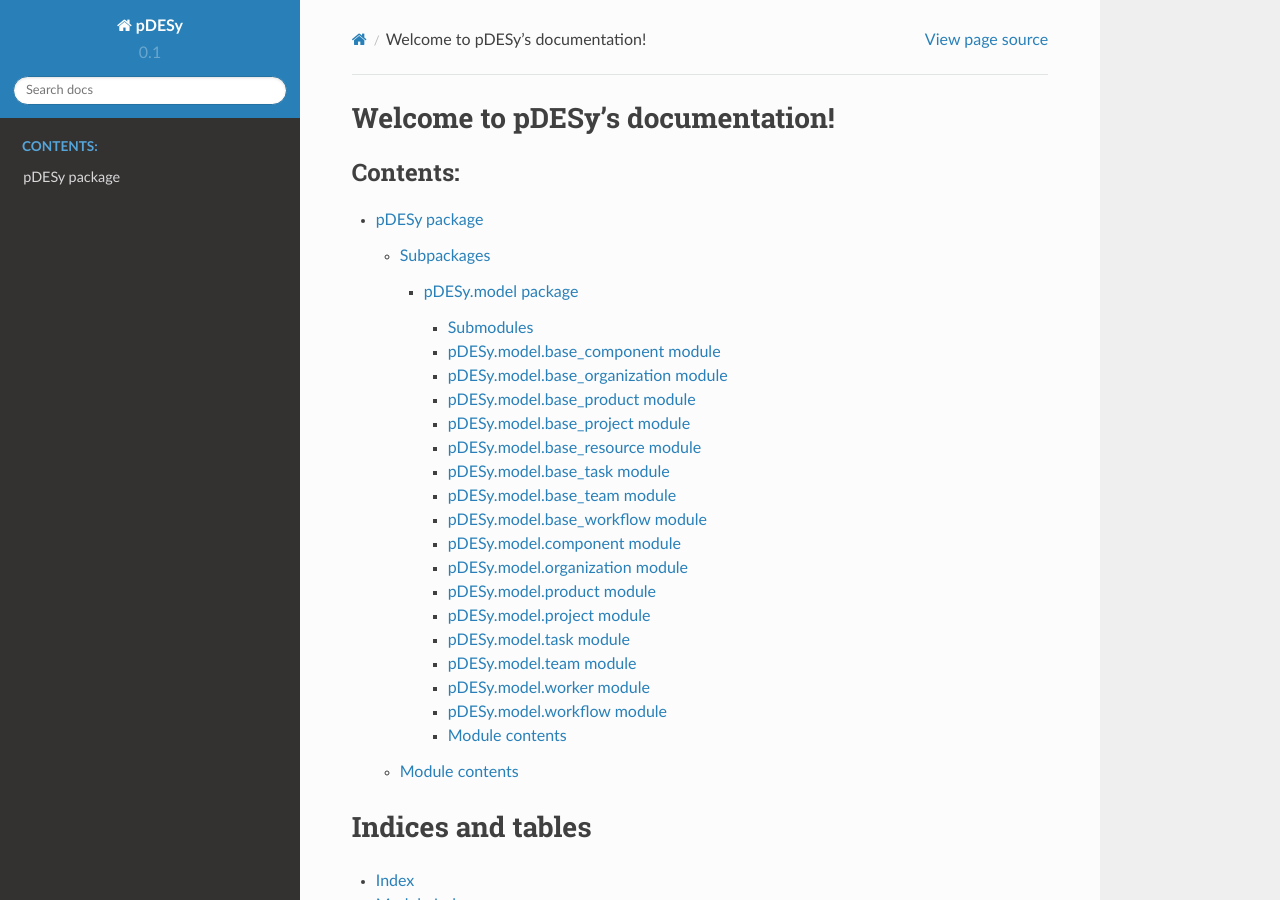
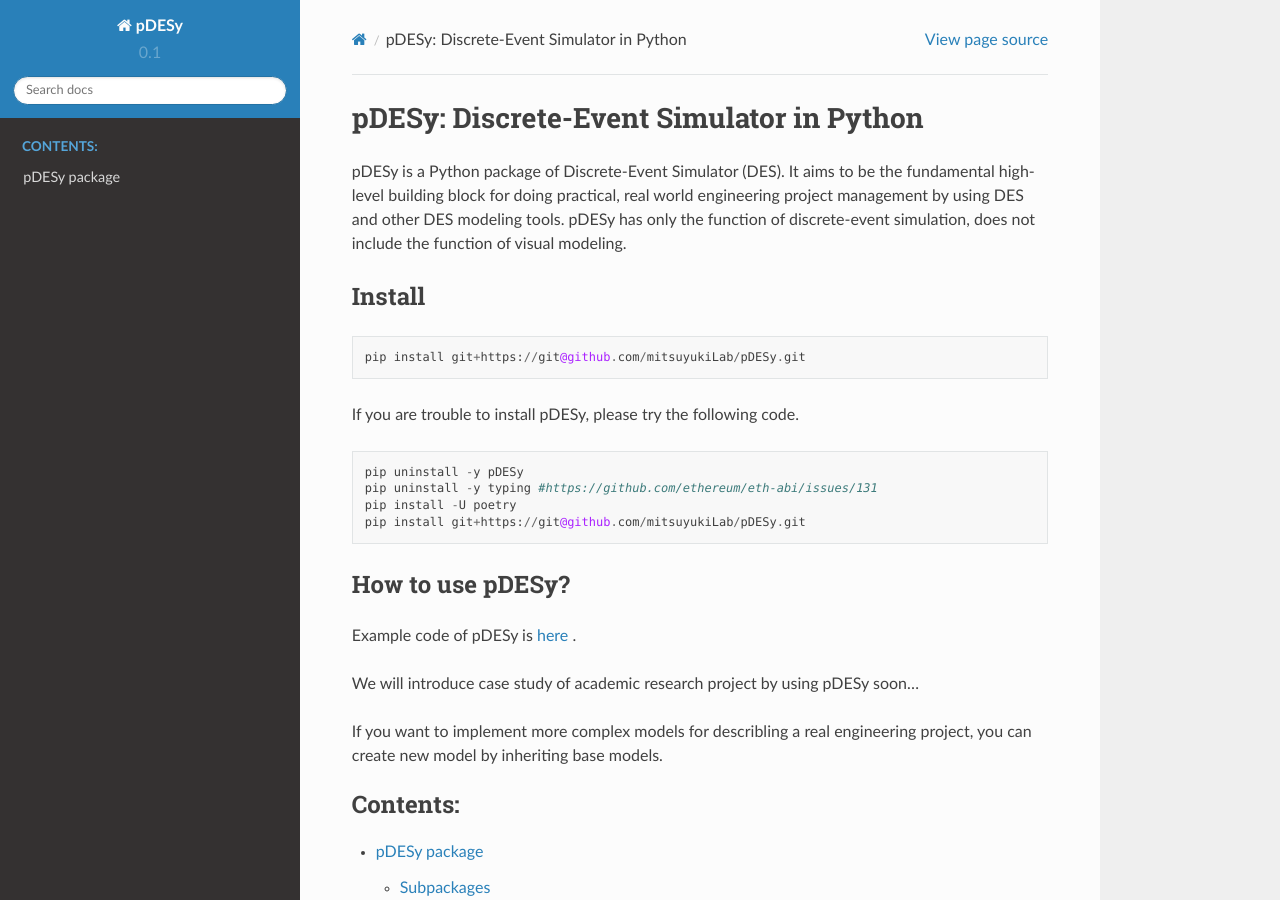
Before and after one commit to pDESy/pDESy, a Sphinx documentation site: the page built from docs/index.rst, in a window 1280 px wide and 900 px high. Built offline with Sphinx 7.4.7 and the Read the Docs theme 2.0.0, drawn with Linux system fonts in a browser that asks for light colours.

Commit message:
fix v0.1.0

```diff
--- a/docs/index.rst
+++ b/docs/index.rst
@@ -3,8 +3,40 @@
    You can adapt this file completely to your liking, but it should at least
    contain the root `toctree` directive.
 
-Welcome to pDESy's documentation!
-=================================
+pDESy: Discrete-Event Simulator in Python
+==========================================
+
+pDESy is a Python package of Discrete-Event Simulator (DES).
+It aims to be the fundamental high-level building block for doing practical, real world engineering project management by using DES and other DES modeling tools.
+pDESy has only the function of discrete-event simulation, does not include the function of visual modeling.
+
+Install
+--------
+
+.. code-block::
+
+   pip install git+https://git@github.com/mitsuyukiLab/pDESy.git
+
+
+If you are trouble to install pDESy, please try the following code.
+
+.. code-block::
+
+   pip uninstall -y pDESy
+   pip uninstall -y typing #https://github.com/ethereum/eth-abi/issues/131
+   pip install -U poetry
+   pip install git+https://git@github.com/mitsuyukiLab/pDESy.git
+
+
+How to use pDESy?
+------------------
+
+Example code of pDESy is `here <https://nbviewer.jupyter.org/gist/taiga4112/5af01bc433d204d676a0ef3e95062b5f>`_ .
+
+We will introduce case study of academic research project by using pDESy soon...
+
+If you want to implement more complex models for describling a real engineering project, you can create new model by inheriting base models.
+
 
 .. toctree::
    :maxdepth: 4
@@ -14,7 +46,7 @@ Welcome to pDESy's documentation!
 
 
 Indices and tables
-==================
+-------------------
 
 * :ref:`genindex`
 * :ref:`modindex`
```
